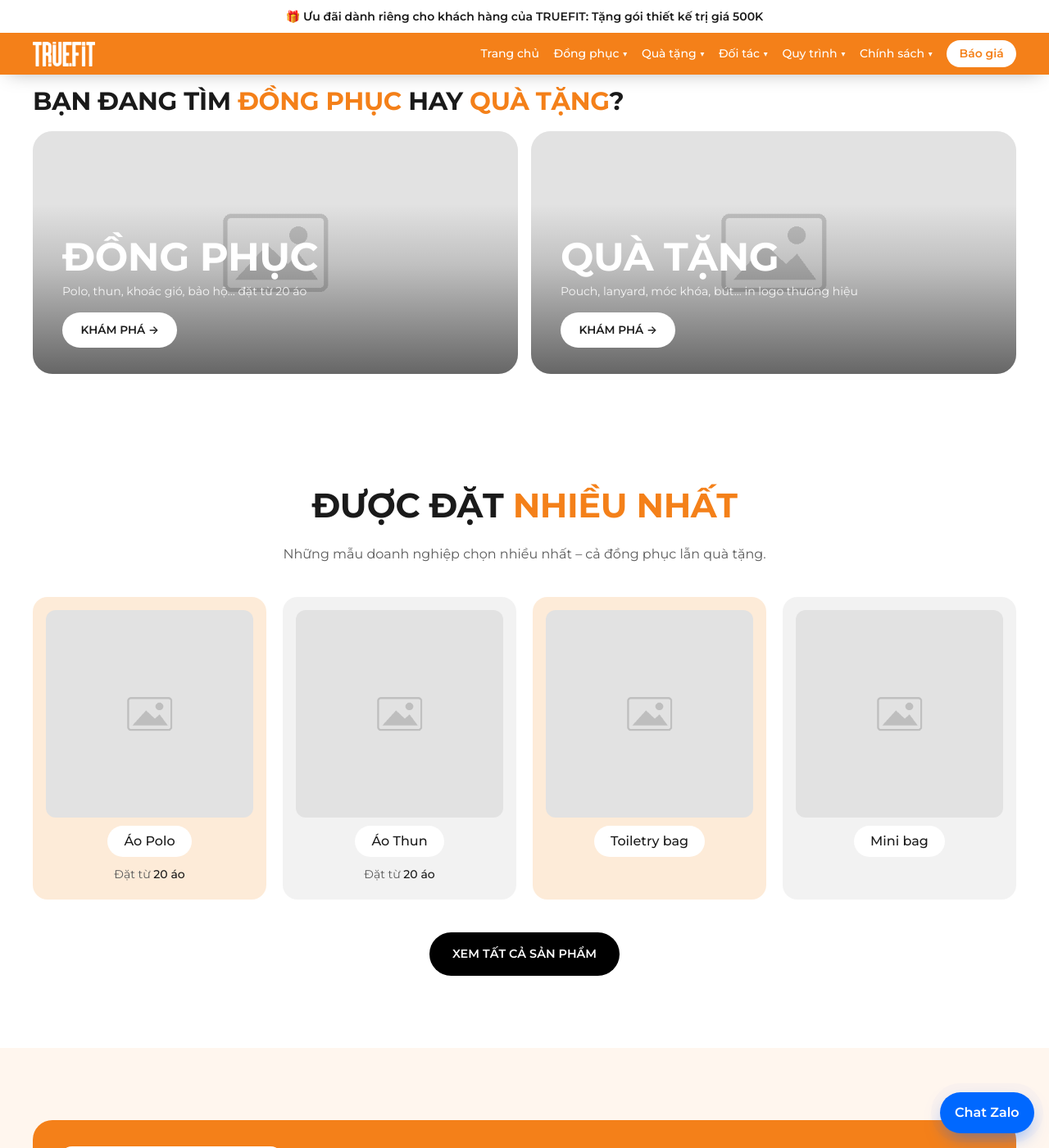
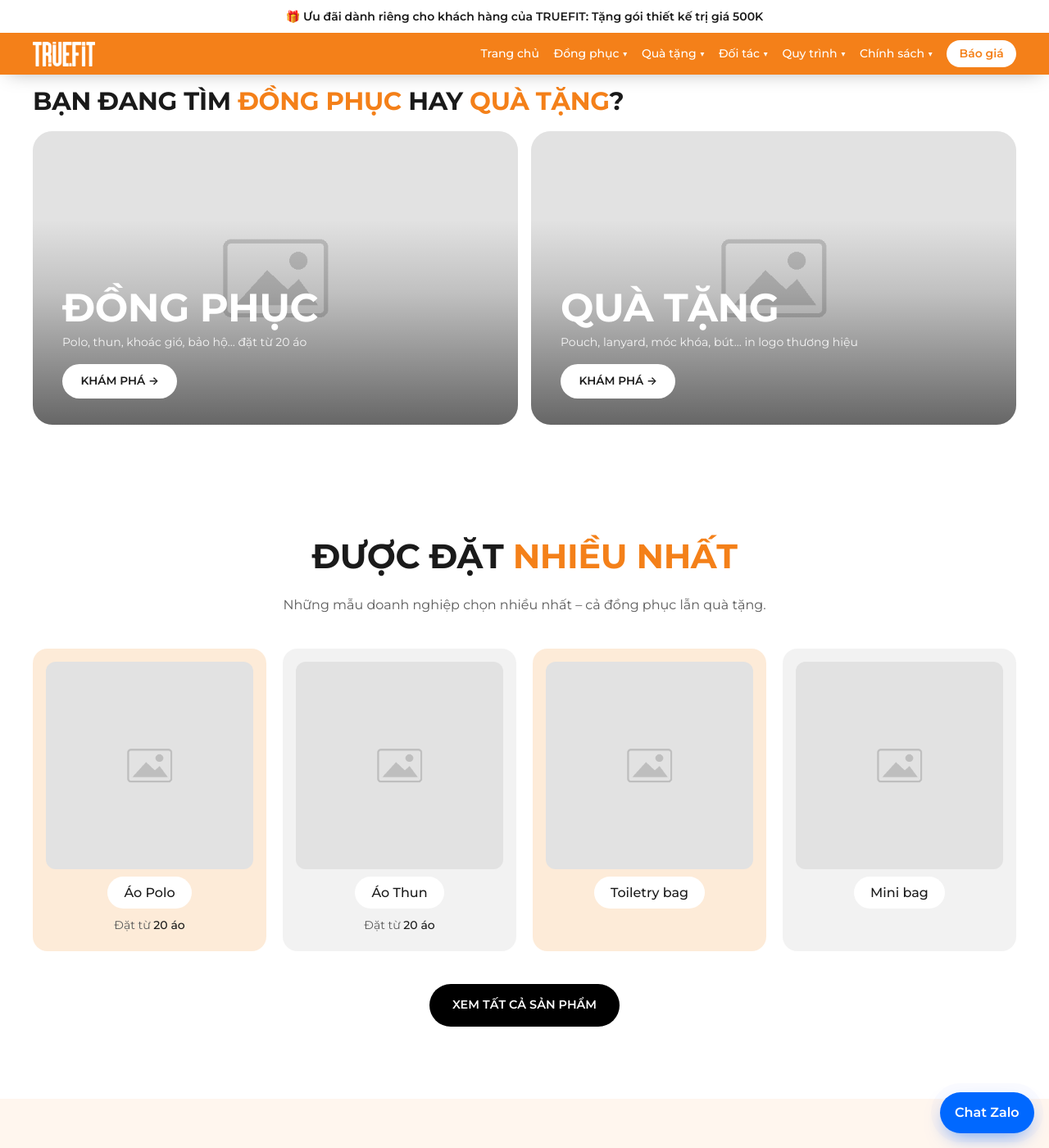
Before and after one commit to bap47/truefit, a Jekyll site: the page built from index.html, in a window 1280 px wide and 1400 px high, scrolled down 1439 px. Shown: the whole window at 82% size. Built offline with Jekyll 4.4.1, drawn with Linux system fonts in a browser that asks for light colours.

Commit message:
Add files via upload

```diff
--- a/assets/css/main.css
+++ b/assets/css/main.css
@@ -651,3 +651,5 @@ body.tf-lock { overflow: hidden; }
 /* Cụm chữ báo giá: canh đầu bằng mép trên khung form */
 .tf-quotebox__info { padding-top: clamp(.5rem, 1.5vw, 1rem); }
 .tf-quotebox__info .tf-eyebrow, .tf-quotebox__info > :first-child { margin-top: 0; }
+/* Cửa: không cắt chữ khi khung hẹp */
+#hai-huong .tf-door { aspect-ratio: auto; min-height: clamp(260px, 28vw, 400px); }
```
